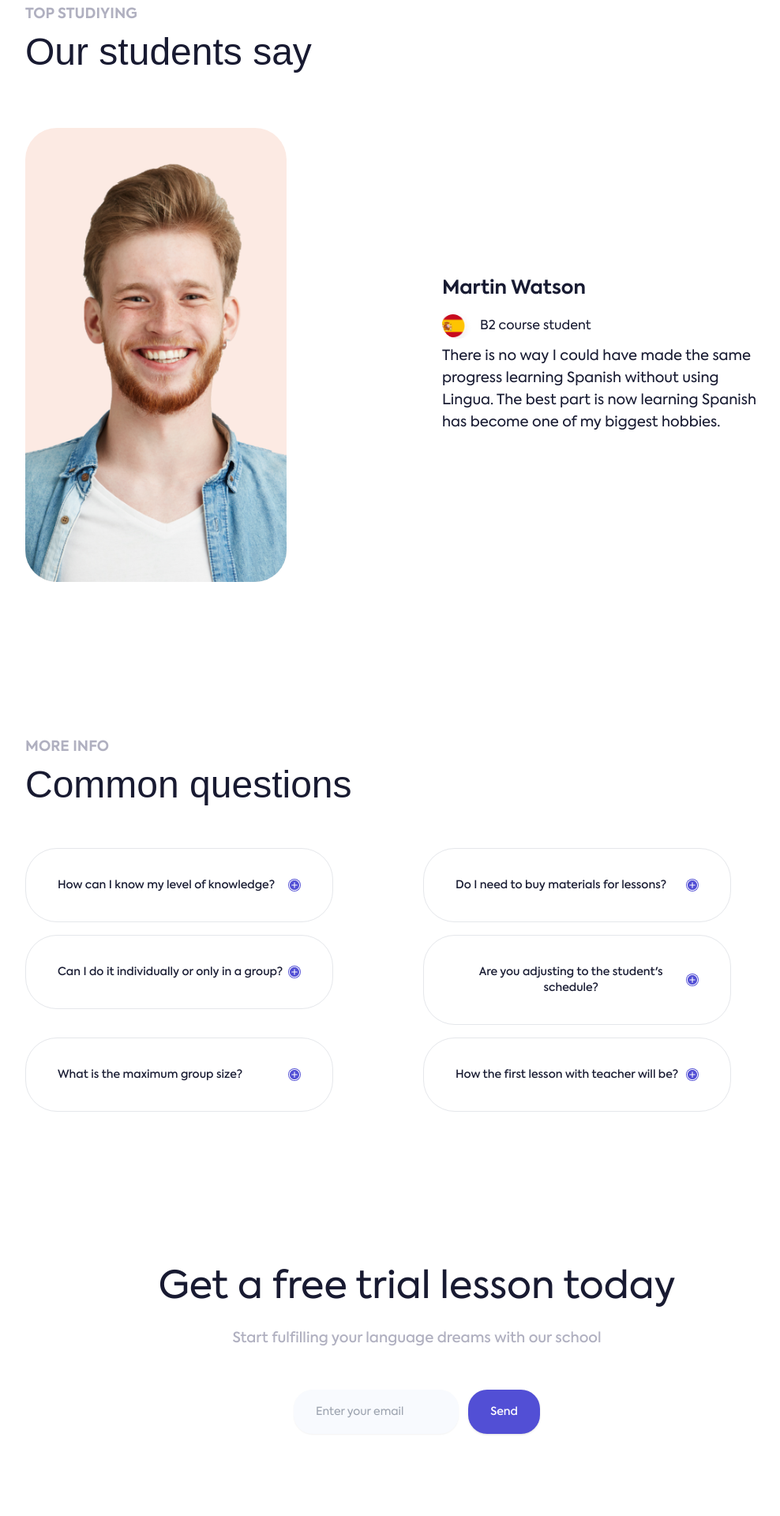
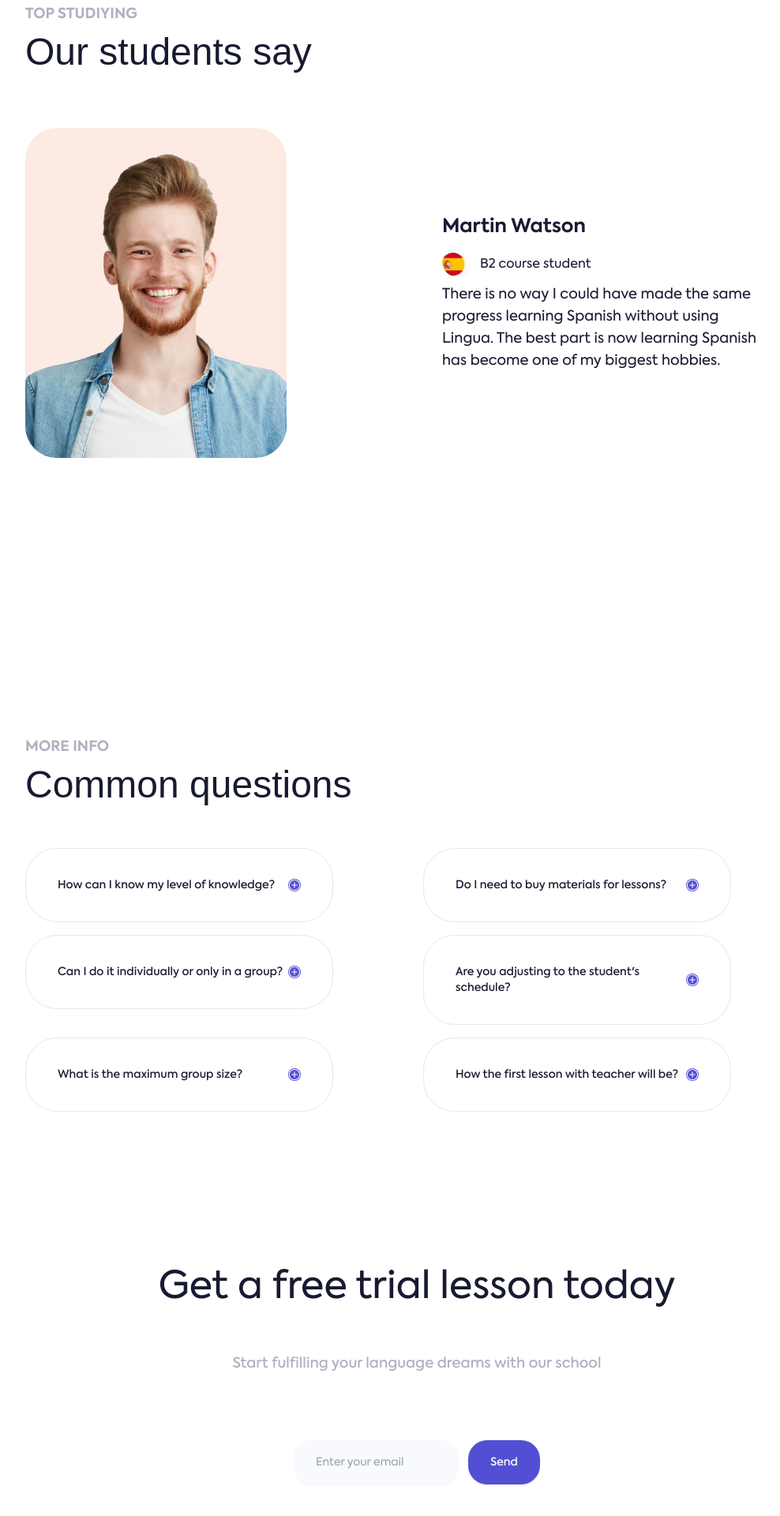
Before and after one commit to ebashirli/oneacademy, a Next.js app: page / in a window 1280 px wide. Shown: the part 2425-4345 px from the top of the page at 79% size, without its empty margins (112-1100 px from the left). Built offline with nearby package versions, Linux system fonts and the light colour scheme; a web font is replaced by a local one.

Commit message:
fix sizes

```diff
--- a/components/cto.tsx
+++ b/components/cto.tsx
@@ -8,11 +8,11 @@ export default function Cto() {
         <h2 className="text-[#181a31] text-5xl  leading-[62.40px]">
           Get a free trial lesson today
         </h2>
-        <p className="text-[#b0b0c0] text-lg font-medium leading-[34.20px]">
+        <p className="text-[#b0b0c0] text-lg font-medium leading-[34.20px] p-8">
           Start fulfilling your language dreams with our school
         </p>
       </div>
-      <div className="flex gap-3 xl:w-1/4 ">
+      <div className="grid xl:flex gap-3 xl:w-1/4 w-full ">
         <Input
           className="bg-[#f8fafe] p-7 rounded-3xl grow border-none "
           placeholder="Enter your email"
--- a/components/footer.tsx
+++ b/components/footer.tsx
@@ -11,8 +11,8 @@ const address = `Masallı şəhəri, "Prospekt" Biznes Mərkəzi (2-ci mərtəb
 
 export default function Footer() {
   return (
-    <section className="px-16 xl:px-32 mb-20">
-      <div className="bg-[#f8fafe] rounded-[40px] xl:p-14 xl:pt-16 xl:pb-28 border flex gap-10 flex-col xl:flex-row justify-between ">
+    <section className="xl:px-32 mb-20 w-full">
+      <div className="bg-[#f8fafe] rounded-[40px] xl:p-14 xl:pt-16 xl:pb-28 border flex gap-10 flex-col xl:flex-row justify-between p-8 pt-10">
         <div>
           <Logo />
           <address>
--- a/components/questios.tsx
+++ b/components/questios.tsx
@@ -20,7 +20,7 @@ const qas = [
 
 export default function Questions() {
   return (
-    <section className="grid gap-12 px-16 xl:px-32  ">
+    <section className="grid gap-12 xl:px-32  ">
       <div className="grid xl:grid-cols-2 items-end ">
         <div className="text-center xl:text-left">
           <h3 className="text-[#b0b0c0] text-lg font-bold uppercase leading-[34.20px]">
@@ -39,14 +39,16 @@ export default function Questions() {
                 <AccordionItem
                   value={question}
                   key={question}
-                  className={`w-4/5 border rounded-[40px] p-10 py-5
+                  className={`xl:w-4/5 border rounded-[40px] p-10 py-5
                     border-b transition-colors duration-200
                   [&[data-state=open]]:bg-primary-200
                   [&[data-state=open]]:text-white
                     `}
                 >
-                  <AccordionTrigger>{question}</AccordionTrigger>
-                  <AccordionContent className="w-3/4 ">
+                  <AccordionTrigger className="text-left">
+                    {question}
+                  </AccordionTrigger>
+                  <AccordionContent className="xl:w-3/4 ">
                     {answer}
                   </AccordionContent>
                 </AccordionItem>
--- a/components/testimonial.tsx
+++ b/components/testimonial.tsx
@@ -2,7 +2,7 @@ import Image from "next/image";
 
 export default function Testimonial() {
   return (
-    <section className="px-16 xl:px-32 xl:h-[calc(100vh-64px)]  flex flex-col gap-16 ">
+    <section className="px-8 xl:px-32 xl:h-[calc(100vh-64px)] flex flex-col gap-16 ">
       <div className="text-center xl:text-left">
         <h3 className="text-[#b0b0c0] text-lg font-bold uppercase leading-[34.20px]">
           top studiying
@@ -11,8 +11,8 @@ export default function Testimonial() {
           Our students say
         </h4>
       </div>
-      <div className="grid gap-16 xl:grid-cols-2 grow ">
-        <div className="relative bg-[#fceae3] rounded-[40px] max-w-[calc(100%/1.4)] max-h-full grow">
+      <div className="grid gap-16 xl:grid-cols-2 justify-center">
+        <div className="relative bg-[#fceae3] rounded-[40px] xl:max-w-[calc(100%/1.4)] aspect-[502/633]  ">
           <Image
             src="/testimonials/s1.png"
             alt=""
```
